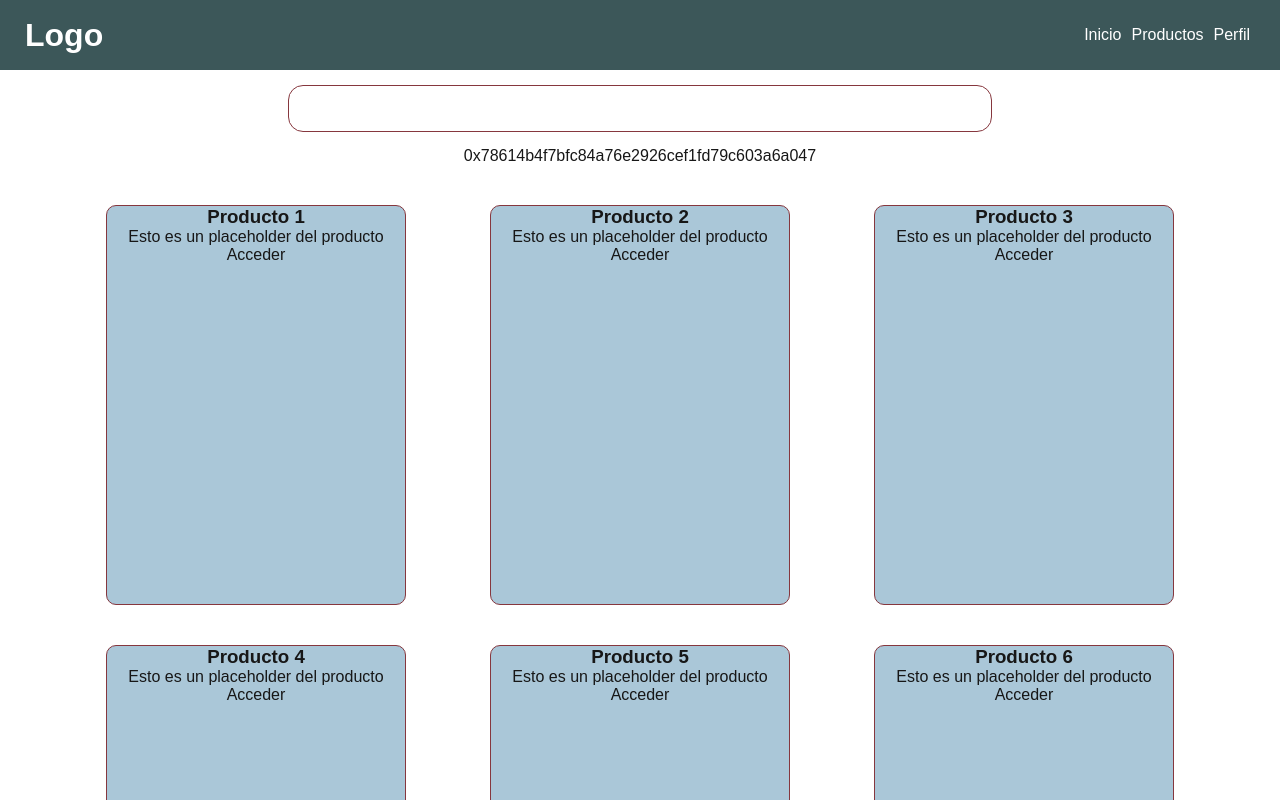
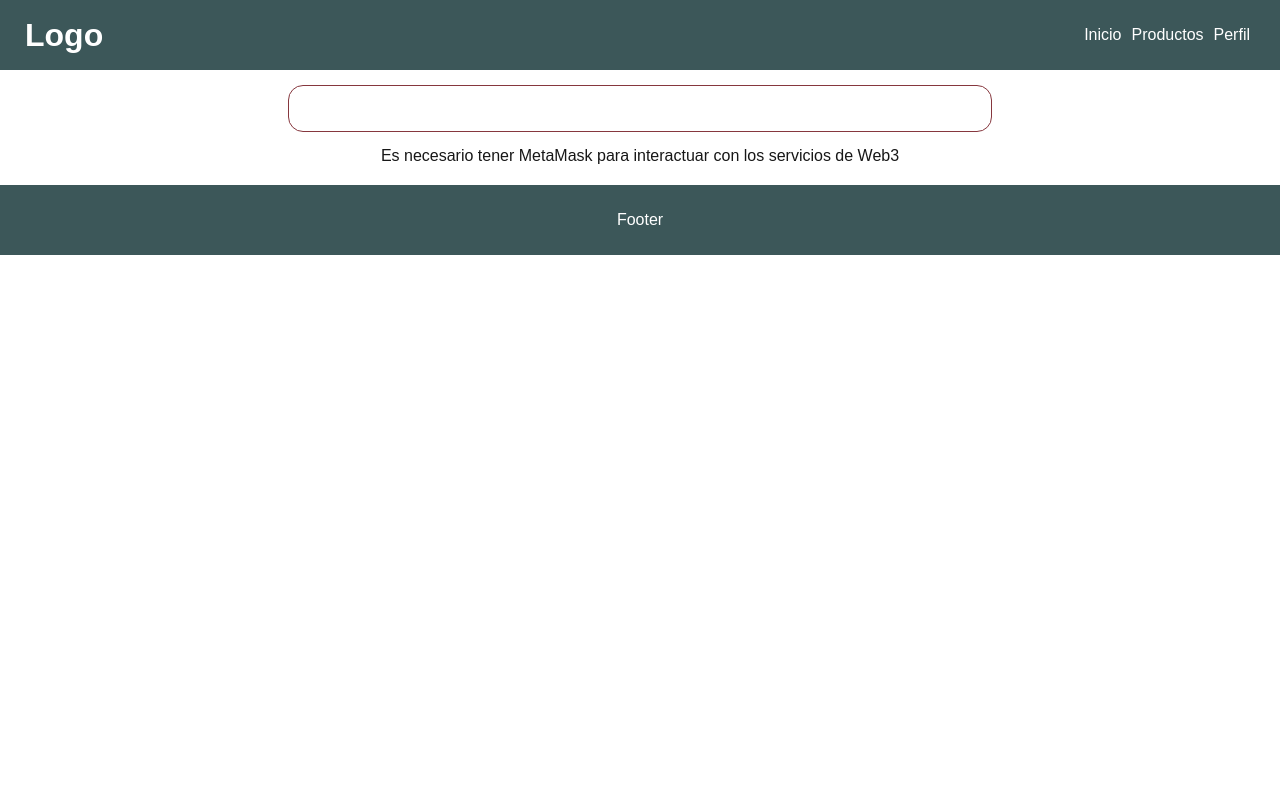
Before and after one commit to Chucho2020-dev/PIA-TNT, a Next.js app in the folder dapp/: page /products in a window 1280 px wide. Shown: the top 800 px of the page. Built offline with nearby package versions, Linux system fonts and the light colour scheme.

Commit message:
Septima parte del proyecto - Primer interaccion con Web3

```diff
--- a/dapp/package.json
+++ b/dapp/package.json
@@ -9,11 +9,13 @@
     "lint": "next lint"
   },
   "dependencies": {
+    "@reduxjs/toolkit": "^2.7.0",
     "next": "15.3.1",
     "react": "^19.0.0",
     "react-dom": "^19.0.0",
     "react-redux": "^9.2.0",
-    "redux": "^5.0.1"
+    "redux": "^5.0.1",
+    "web3": "^4.16.0"
   },
   "devDependencies": {
     "@eslint/eslintrc": "^3",
--- a/dapp/pages/_app.js
+++ b/dapp/pages/_app.js
@@ -1,9 +1,13 @@
 import '../src/app/globals.css';
-import { createStore } from "redux";
+import { configureStore } from '@reduxjs/toolkit';
 import { Provider } from "react-redux";
 import addresses from '../store/reducers/addresses';
 
-const store = createStore(addresses);
+const store = configureStore({
+    reducer: {
+        addresses: addresses
+    }
+})
 
 function MyApp({ Component, pageProps }) {
     return (
--- a/dapp/pages/products/index.jsx
+++ b/dapp/pages/products/index.jsx
@@ -1,19 +1,43 @@
-import React from "react";
+import React, { useEffect } from "react";
 import Layout from "../../components/Layout";
 import styles from '../../styles/Products.module.css'
 import ProductCard from "../../components/ProductCard";
 import { useSelector } from 'react-redux';
+import { useState } from "react";
+import managerABI from '../../abi/manage.json';
+import Web3 from "web3";
 
 const products = () => {
+    const [feedback, setFeedback] = useState("Cargando...");
 
-    const managerAddress = useSelector((state) => state.managerAddress);
+    const managerAddress = useSelector((state) => state.addresses.managerAddress);
+    const abiJSON = managerABI;
+
+    useEffect(async () => {
+        if (!window.ethereum) {
+            setFeedback("Es necesario tener MetaMask para interactuar con los servicios de Web3");
+            return;
+        }
+
+        setFeedback("Leyendo los contratos...");
+        const web3 = new Web3(window.ethereum);
+        const contract = new web3.eth.Contract(abiJSON, managerAddress);
+        const total = await contract.methods.getTotal().call();
+        if (total == 0) {
+            setFeedback("No hay productos por mostrar.")
+        } else {
+            setFeedback("")
+            // Mostrar los productos
+        }
+    }, [])
+
     return (
         <Layout>
             <div className={styles.product_main}>
             <input type="text" className={styles.searchbar}/>
-            {managerAddress}
+            {feedback}
             <div className={styles.product_container}>
-                <ProductCard title="Producto 1" short_description="Esto es un placeholder del producto" />
+                {/*<ProductCard title="Producto 1" short_description="Esto es un placeholder del producto" />
                 <ProductCard title="Producto 2" short_description="Esto es un placeholder del producto" />
                 <ProductCard title="Producto 3" short_description="Esto es un placeholder del producto" />
                 <ProductCard title="Producto 4" short_description="Esto es un placeholder del producto" />
@@ -22,7 +46,7 @@ const products = () => {
                 <ProductCard title="Producto 7" short_description="Esto es un placeholder del producto" />
                 <ProductCard title="Producto 8" short_description="Esto es un placeholder del producto" />
                 <ProductCard title="Producto 9" short_description="Esto es un placeholder del producto" />
-                <ProductCard title="Producto 10" short_description="Esto es un placeholder del producto" />
+                <ProductCard title="Producto 10" short_description="Esto es un placeholder del producto" />*/}
             </div>
             </div>
         </Layout>
```
Also changed, not shown: dapp/abi/manage.json (renamed from dapp/abi/manager.json), 2 other files (tests, documents, lock files or other folders).
